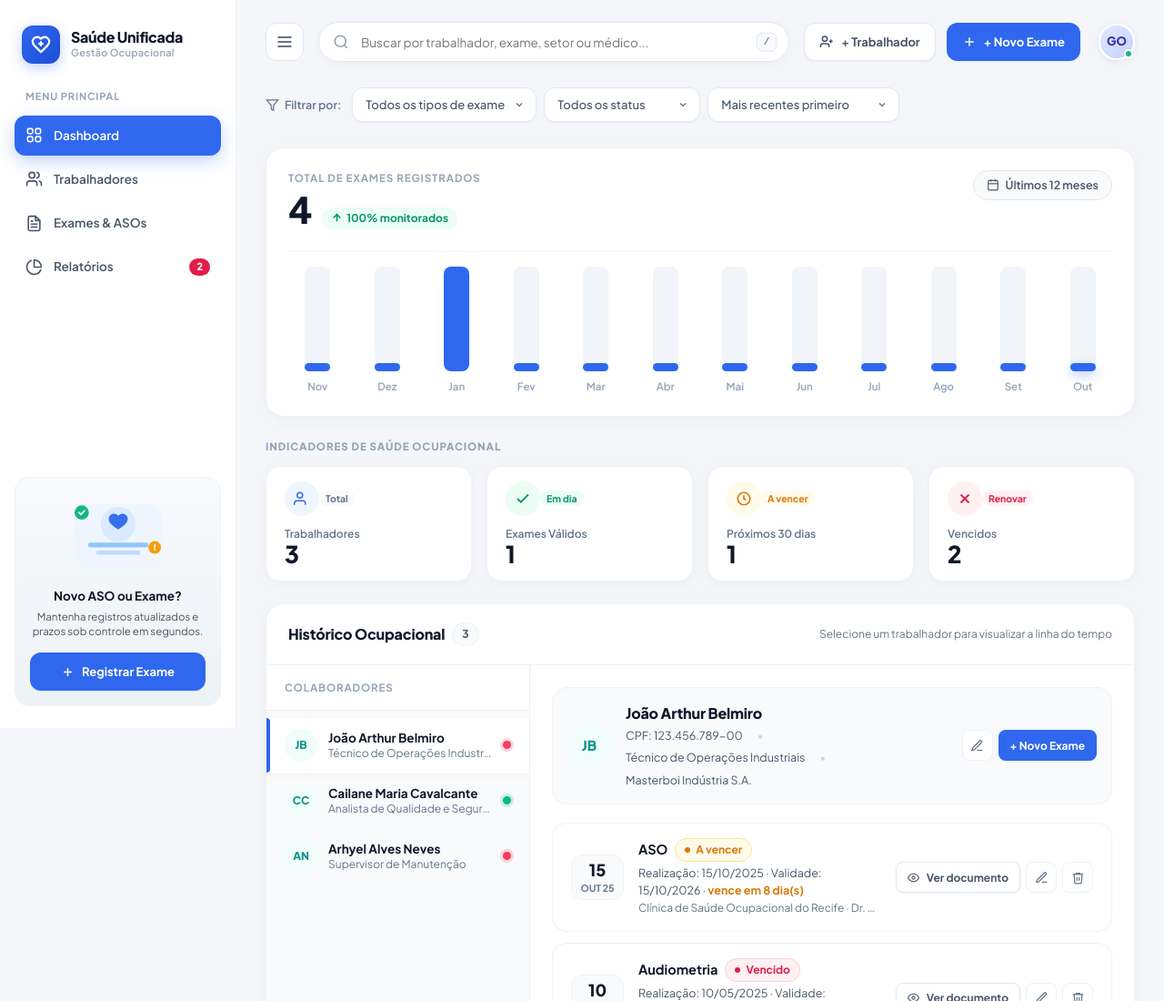
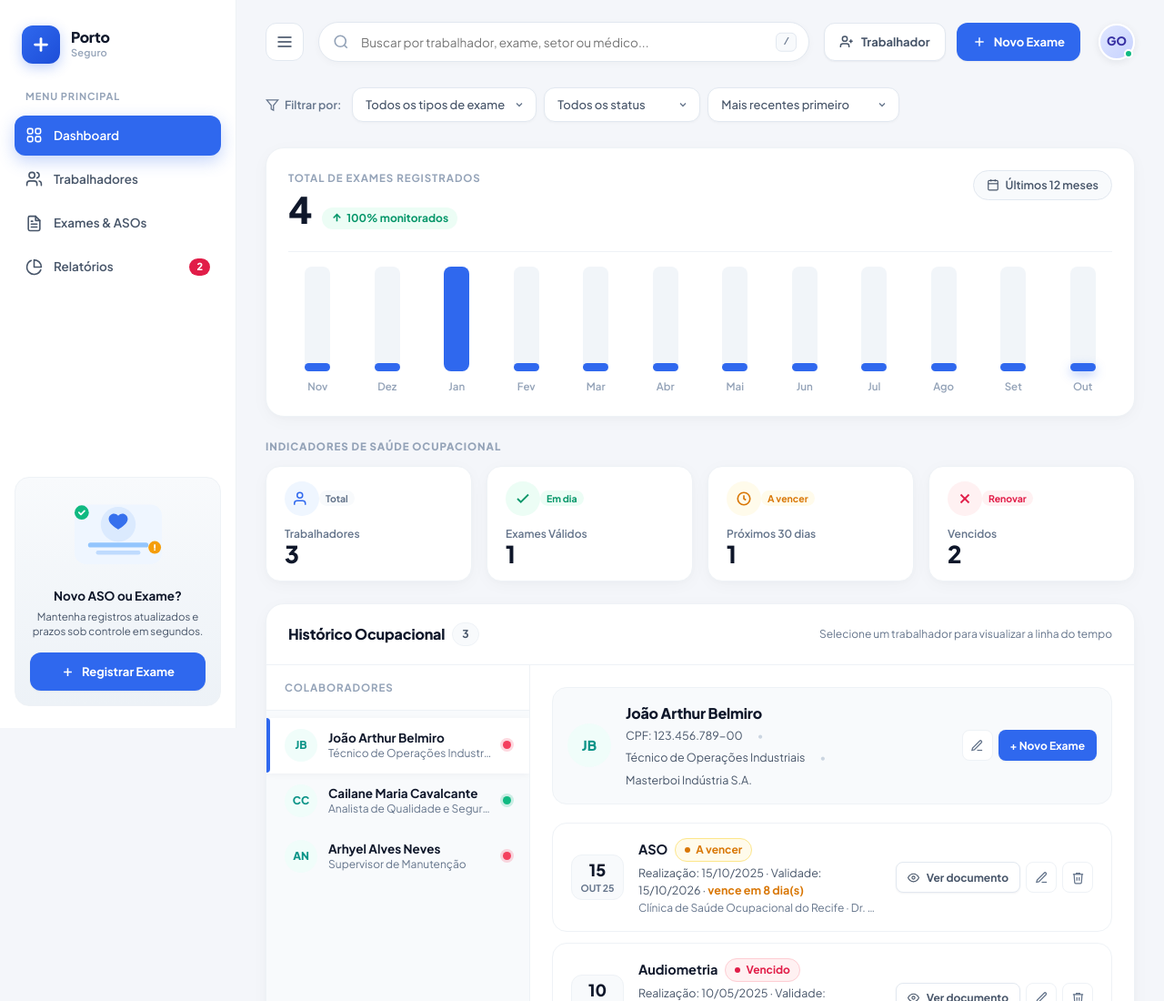
Before and after one commit to JoaoArthurAlbuquerque/porto-seguro, a plain HTML site: page index.html in a window 1280 px wide. Shown: the top 1100 px of the page at 91% size. Drawn offline with Linux system fonts and the light colour scheme.

Commit message:
atualiza título e nome da marca para "Porto Seguro" no README e no HTML

```diff
--- a/index.html
+++ b/index.html
@@ -4,7 +4,7 @@
 <head>
   <meta charset="UTF-8">
   <meta name="viewport" content="width=device-width, initial-scale=1.0, viewport-fit=cover">
-  <title>Saúde Unificada · Gestão Ocupacional</title>
+  <title>Porto Seguro · Gestão Ocupacional</title>
   <link rel="preconnect" href="https://fonts.googleapis.com">
   <link rel="preconnect" href="https://fonts.gstatic.com" crossorigin>
   <link href="https://fonts.googleapis.com/css2?family=Plus+Jakarta+Sans:wght@400;500;600;700;800&display=swap" rel="stylesheet">
@@ -18,16 +18,15 @@
     <!-- SIDEBAR -->
     <aside id="sidebar" class="sidebar" aria-label="Navegação principal">
       <div class="brand">
-        <div class="brand-mark">
-          <svg width="22" height="22" viewBox="0 0 24 24" fill="none" stroke="currentColor" stroke-width="2.5" stroke-linecap="round" stroke-linejoin="round">
-            <path d="M19 14c1.49-1.46 3-3.21 3-5.5A5.5 5.5 0 0 0 16.5 3c-1.76 0-3 .5-4.5 2-1.5-1.5-2.74-2-4.5-2A5.5 5.5 0 0 0 2 8.5c0 2.3 1.5 4.05 3 5.5l7 7Z"/>
-            <path d="M12 9v4"/>
-            <path d="M10 11h4"/>
+        <div class="brand-mark" aria-hidden="true">
+          <svg width="22" height="22" viewBox="0 0 24 24" fill="none" stroke="currentColor" stroke-width="3" stroke-linecap="round" stroke-linejoin="round">
+            <line x1="12" y1="5" x2="12" y2="19" />
+            <line x1="5" y1="12" x2="19" y2="12" />
           </svg>
         </div>
         <div class="brand-info">
-          <div class="brand-name">Saúde Unificada</div>
-          <div class="brand-sub">Gestão Ocupacional</div>
+          <span class="brand-name">Porto</span>
+          <span class="brand-sub">Seguro</span>
         </div>
         <button id="sidebar-close-btn" class="sidebar-close-btn" aria-label="Fechar menu">
           <svg width="20" height="20" viewBox="0 0 24 24" fill="none" stroke="currentColor" stroke-width="2.2" stroke-linecap="round" stroke-linejoin="round">
@@ -97,9 +96,9 @@
             <rect x="42" y="68" width="76" height="6" rx="3" fill="#93C5FD" />
             <rect x="52" y="78" width="56" height="5" rx="2.5" fill="#BFDBFE" />
             <circle cx="34" cy="30" r="9" fill="#10B981" />
-            <path d="M30.5 30l2.5 2.5 4.5-4.5" stroke="#FFFFFF" stroke-width="2" stroke-linecap="round" stroke-linejoin="round"/>
+            <path d="M30.5 30l2.5 2.5 4.5-4.5" stroke="#FFFFFF" stroke-width="2" stroke-linecap="round" stroke-linejoin="round" />
             <circle cx="126" cy="74" r="8" fill="#F59E0B" />
-            <path d="M126 71v3.5M126 77h.01" stroke="#FFFFFF" stroke-width="2" stroke-linecap="round"/>
+            <path d="M126 71v3.5M126 77h.01" stroke="#FFFFFF" stroke-width="2" stroke-linecap="round" />
           </svg>
         </div>
         <div class="side-card-content">
@@ -148,14 +147,14 @@
               <line x1="19" y1="8" x2="19" y2="14" />
               <line x1="16" y1="11" x2="22" y2="11" />
             </svg>
-            <span class="lbl">+ Trabalhador</span>
+            <span class="lbl">Trabalhador</span>
           </button>
           <button class="btn btn-primary" data-open="modal-exame">
             <svg width="16" height="16" viewBox="0 0 24 24" fill="none" stroke="currentColor" stroke-width="2.2">
               <line x1="12" y1="5" x2="12" y2="19" />
               <line x1="5" y1="12" x2="19" y2="12" />
             </svg>
-            <span class="lbl">+ Novo Exame</span>
+            <span class="lbl">Novo Exame</span>
           </button>
 
           <!-- User header profile badge matching reference top-right -->
@@ -219,8 +218,8 @@
                     <span id="k-total" class="hero-num">0</span>
                     <span class="trend-badge positive">
                       <svg width="13" height="13" viewBox="0 0 24 24" fill="none" stroke="currentColor" stroke-width="3">
-                        <line x1="12" y1="19" x2="12" y2="5"/>
-                        <polyline points="5 12 12 5 19 12"/>
+                        <line x1="12" y1="19" x2="12" y2="5" />
+                        <polyline points="5 12 12 5 19 12" />
                       </svg>
                       100% monitorados
                     </span>
@@ -228,10 +227,10 @@
                 </div>
                 <div class="hero-period-pill">
                   <svg width="14" height="14" viewBox="0 0 24 24" fill="none" stroke="currentColor" stroke-width="2">
-                    <rect x="3" y="4" width="18" height="18" rx="2" ry="2"/>
-                    <line x1="16" y1="2" x2="16" y2="6"/>
-                    <line x1="8" y1="2" x2="8" y2="6"/>
-                    <line x1="3" y1="10" x2="21" y2="10"/>
+                    <rect x="3" y="4" width="18" height="18" rx="2" ry="2" />
+                    <line x1="16" y1="2" x2="16" y2="6" />
+                    <line x1="8" y1="2" x2="8" y2="6" />
+                    <line x1="3" y1="10" x2="21" y2="10" />
                   </svg>
                   <span>Últimos 12 meses</span>
                 </div>
@@ -647,9 +646,9 @@
           <div id="doc-file" class="hidden">
             <label id="drop" class="drop" for="e-file">
               <svg width="28" height="28" viewBox="0 0 24 24" fill="none" stroke="currentColor" stroke-width="2" style="margin:0 auto 6px;color:#3b82f6;">
-                <path d="M21 15v4a2 2 0 0 1-2 2H5a2 2 0 0 1-2-2v-4"/>
-                <polyline points="17 8 12 3 7 8"/>
-                <line x1="12" y1="3" x2="12" y2="15"/>
+                <path d="M21 15v4a2 2 0 0 1-2 2H5a2 2 0 0 1-2-2v-4" />
+                <polyline points="17 8 12 3 7 8" />
+                <line x1="12" y1="3" x2="12" y2="15" />
               </svg>
               <strong>Clique para escolher</strong> ou arraste um PDF/imagem
               <span class="hint">Máx. 10 MB · salvo localmente com segurança</span>
```
